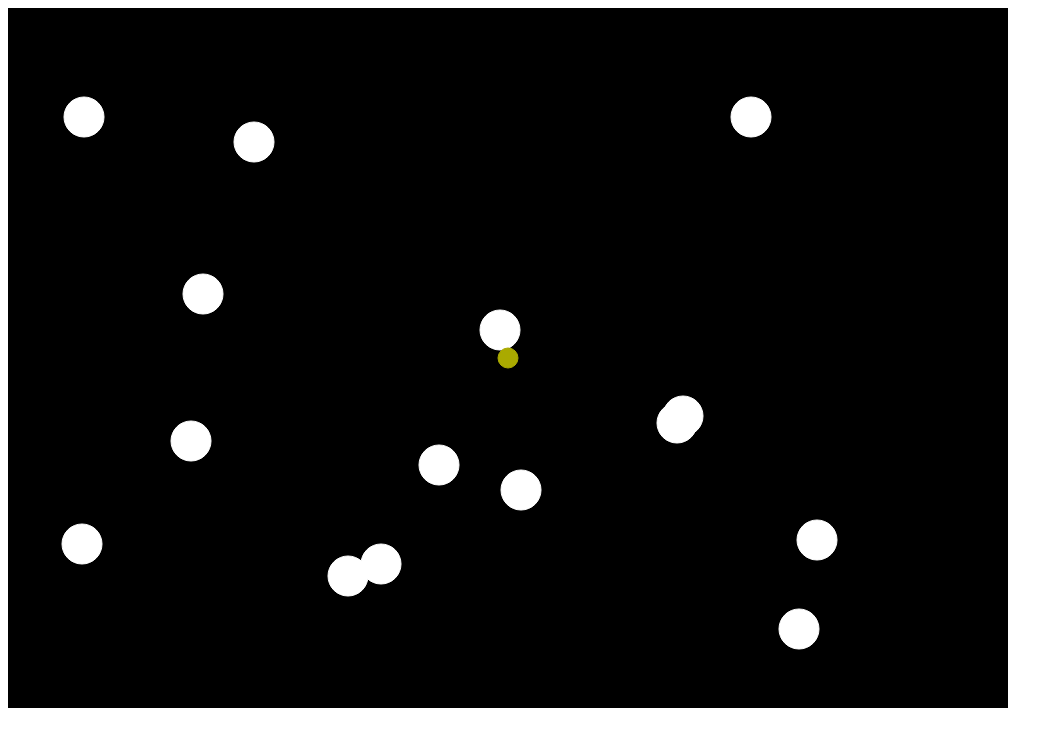
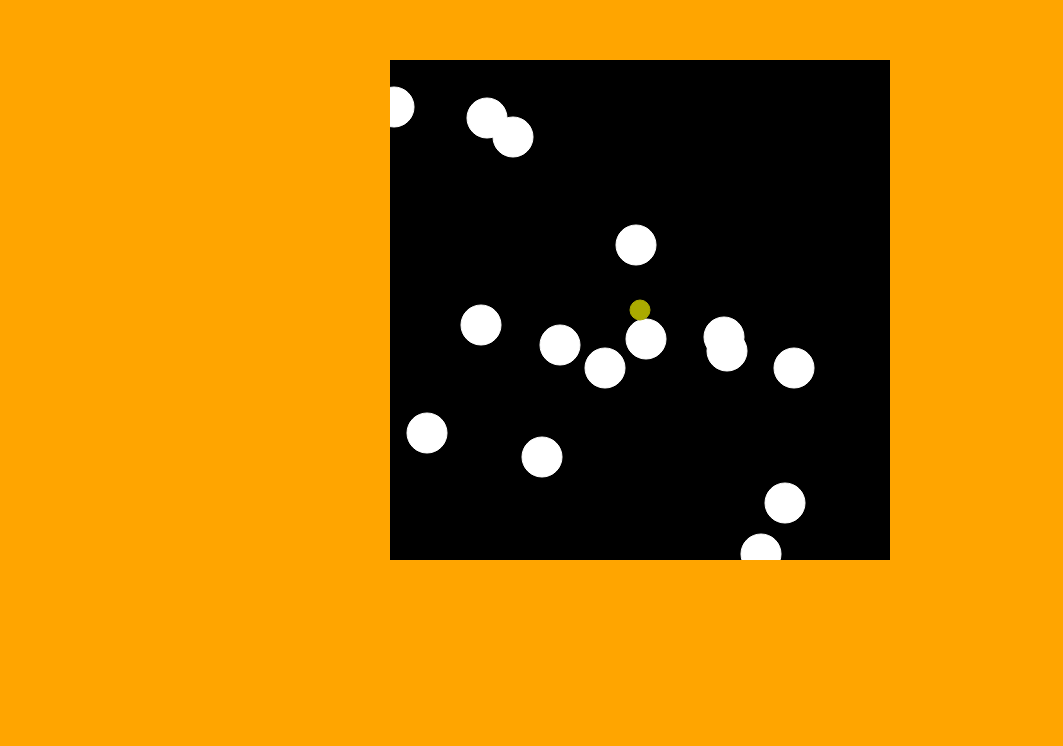
Before and after one commit to Anujan/Asteroids, a plain HTML site: page index.html in a window 1280 px wide. Shown: the whole page, without its empty margins (0-1063 px from the left). Drawn offline with Linux system fonts and the light colour scheme.

Commit message:
Background

```diff
--- a/game.js
+++ b/game.js
@@ -8,8 +8,8 @@
     this.points = 0;
   }
 
-  Game.DIM_X = 1000;
-  Game.DIM_Y = 700;
+  Game.DIM_X = 500;
+  Game.DIM_Y = 500;
 
   Game.prototype.addAsteroids = function() {
     var numAsteroids = 15;
--- a/index.html
+++ b/index.html
@@ -7,9 +7,10 @@
     <script type="text/javascript" charset="utf-8" src="ship.js"></script>
     <script type="text/javascript" charset="utf-8" src="bullet.js"></script>
     <script type="text/javascript" charset="utf-8" src="game.js"></script>
+    <link rel="stylesheet" type="text/css" href="style.css">
   </head>
   <body>
-    <canvas></canvas>
+    <div id="holder"><canvas></canvas></div>
     <script type="text/javascript" charset="utf-8">
       var canvas = document.getElementsByTagName("canvas")[0];
       canvas.setAttribute('height', Asteroids.Game.DIM_Y);
--- /dev/null
+++ b/style.css
@@ -0,0 +1,16 @@
+html, body, canvas {
+	border: 0;
+	margin: 0;
+	padding: 0;
+	font-family: sans-serif;
+	vertical-align: baseline;
+}
+
+body {
+	background: orange;
+}
+
+#holder {
+	width: 500px;
+	margin: 60px auto;
+}
```
